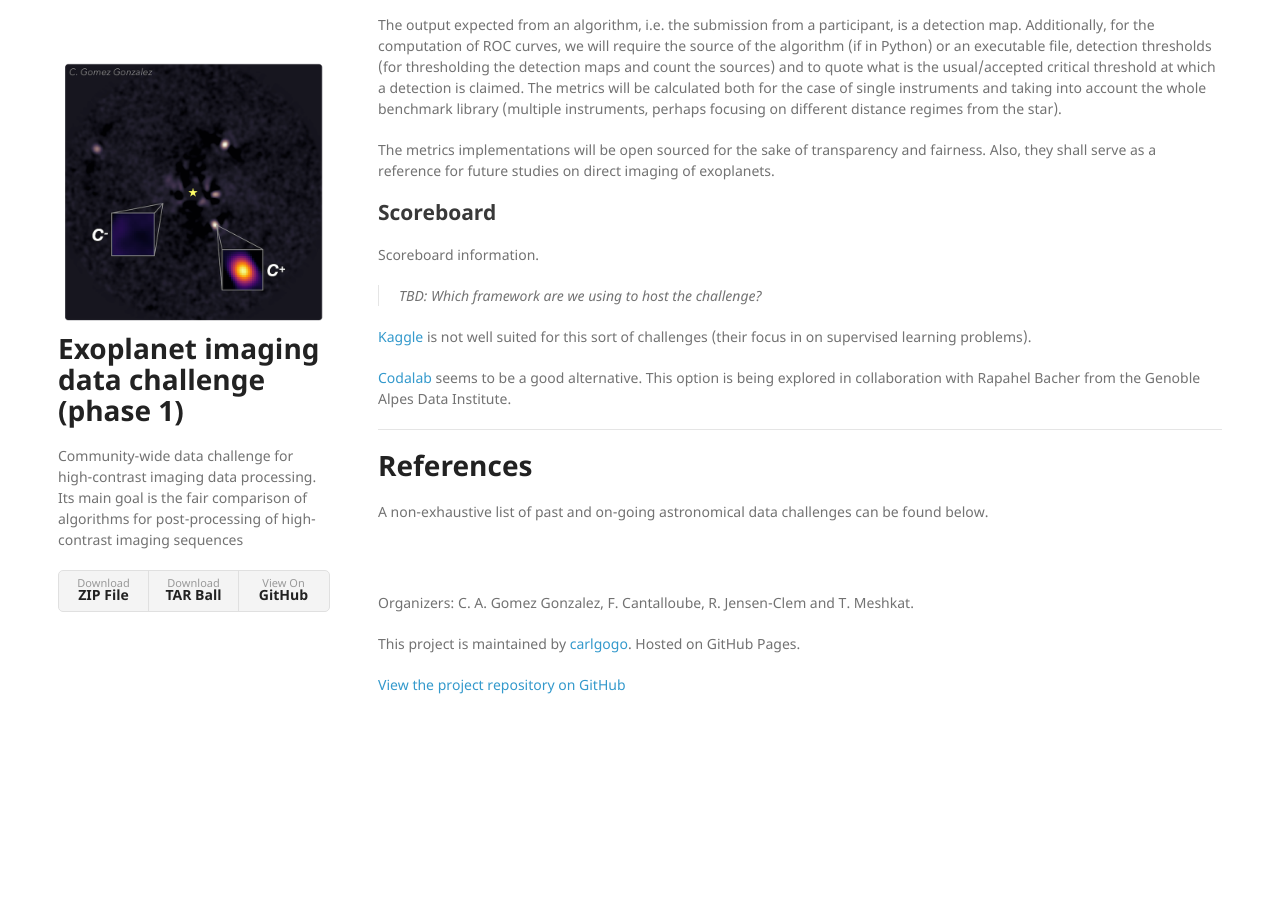
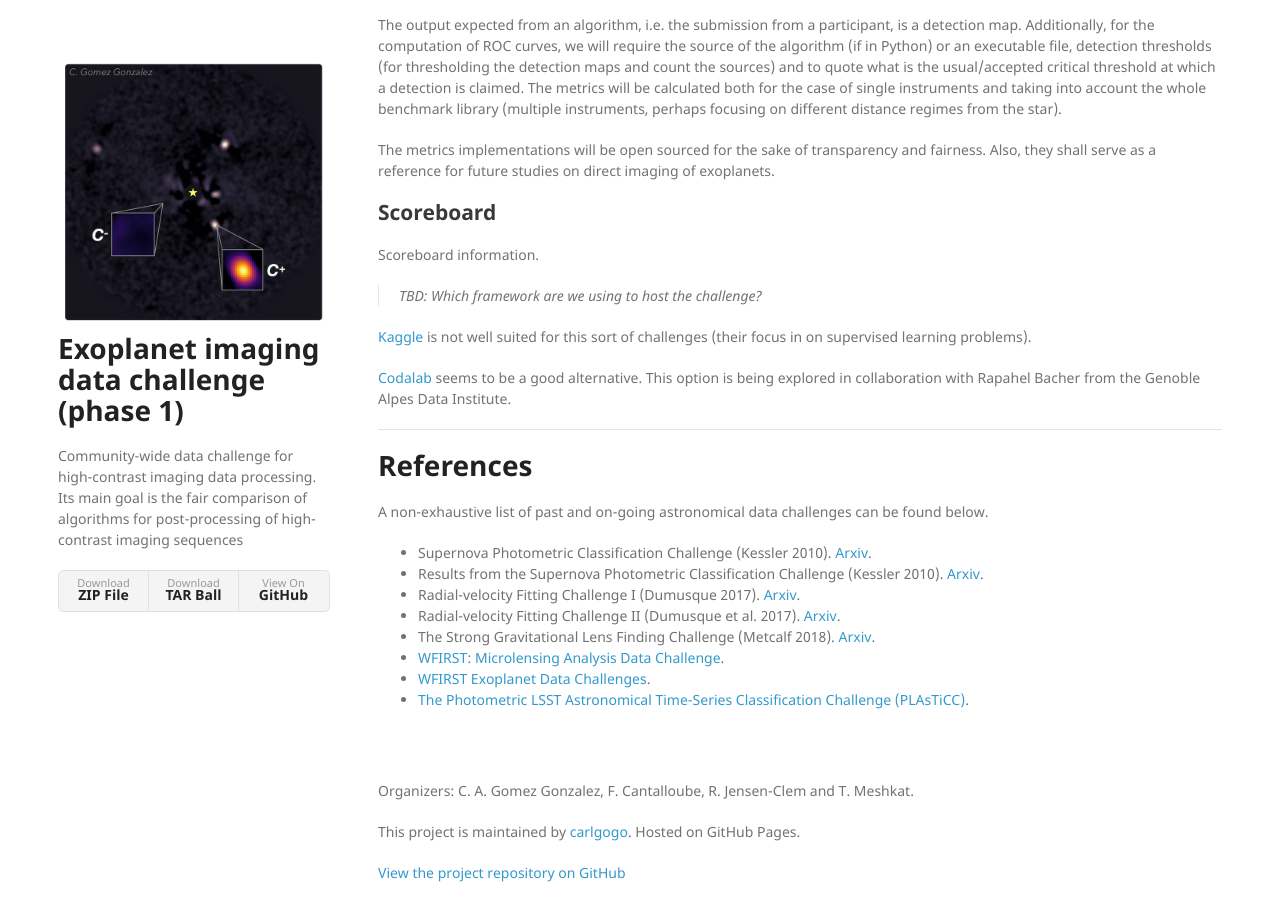
Before and after one commit to carlgogo/exoimaging_challenge, a Jekyll site: the page built from index.md, in a window 1280 px wide and 900 px high, scrolled down 3307 px. Built offline with Jekyll 4.4.1, drawn with Linux system fonts in a browser that asks for light colours; nearby versions of some CDN libraries; our own code applies the rules of GitHub Pages for plain Markdown files; before the commit the page ends 4019 px from its top, so only the background shows below that.

Commit message:
no message

```diff
--- a/index.md
+++ b/index.md
@@ -1,5 +1,4 @@
 ---
-
 # Scientific context
 {% include_relative pages/context.md %}
 
@@ -21,3 +20,12 @@
 ---
 # References
 A non-exhaustive list of past and on-going astronomical data challenges can be found below.
+
+* Supernova Photometric Classification Challenge (Kessler 2010). [Arxiv](https://arxiv.org/abs/1001.5210).
+* Results from the Supernova Photometric Classification Challenge (Kessler 2010). [Arxiv](https://arxiv.org/abs/1008.1024).
+* Radial-velocity Fitting Challenge I (Dumusque 2017). [Arxiv](https://arxiv.org/abs/1607.06487).
+* Radial-velocity Fitting Challenge II (Dumusque et al. 2017). [Arxiv](https://arxiv.org/abs/1609.03674).
+* The Strong Gravitational Lens Finding Challenge (Metcalf 2018). [Arxiv](https://arxiv.org/abs/1802.03609).
+* [WFIRST: Microlensing Analysis Data Challenge](http://microlensing-source.org/).
+* [WFIRST Exoplanet Data Challenges](https://wfirst.ipac.caltech.edu/sims/CGI_Data_Challenges.html).
+* [The Photometric LSST Astronomical Time-Series Classification Challenge (PLAsTiCC)](https://plasticcblog.wordpress.com/).
```
